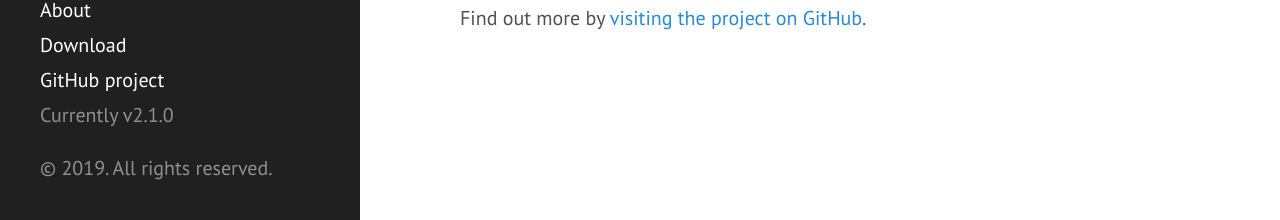
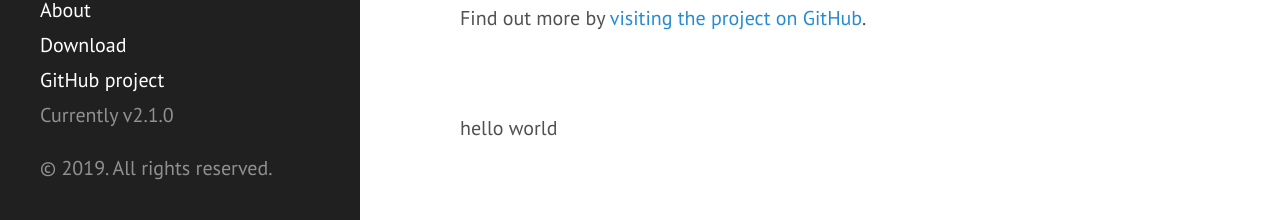
Before and after one commit to zjjzeng/zjjzeng.github.io, a Jekyll site: the page built from index.html, in a window 1280 px wide and 900 px high, scrolled down 5555 px. Shown: the part 677-897 px from the top of the window. Built offline with Jekyll 4.4.1, drawn with Linux system fonts in a browser that asks for light colours; Markdown is read by kramdown in place of the engine named in the settings; the list of posts is cut into pages by our own code.

Commit message:
Update index.html

```diff
--- a/index.html
+++ b/index.html
@@ -10,4 +10,5 @@ title: Home
     {{ post.content }}
   </div>
   {% endfor %}
-</div
+</div>
+<body>hello world</body>
```
